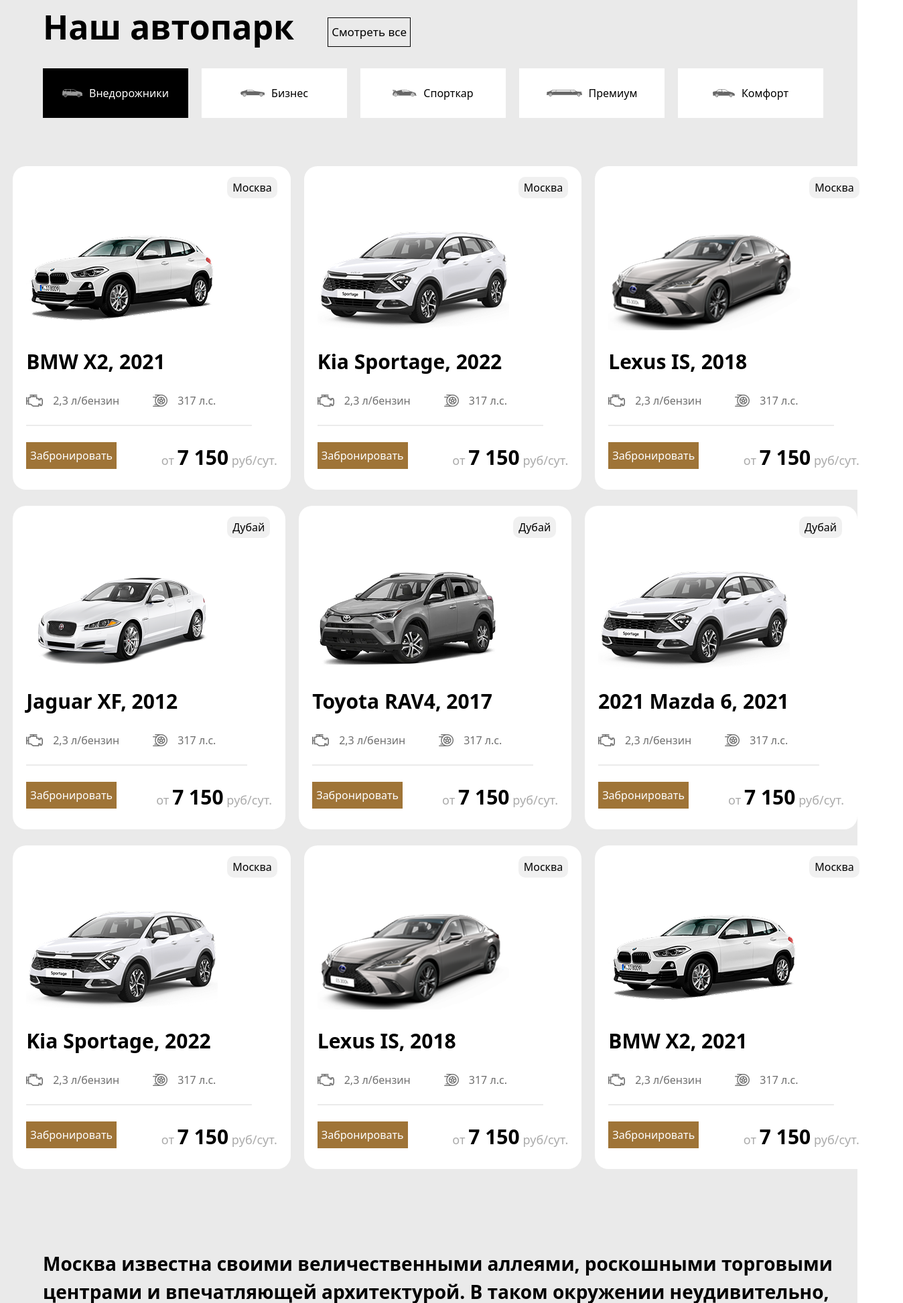
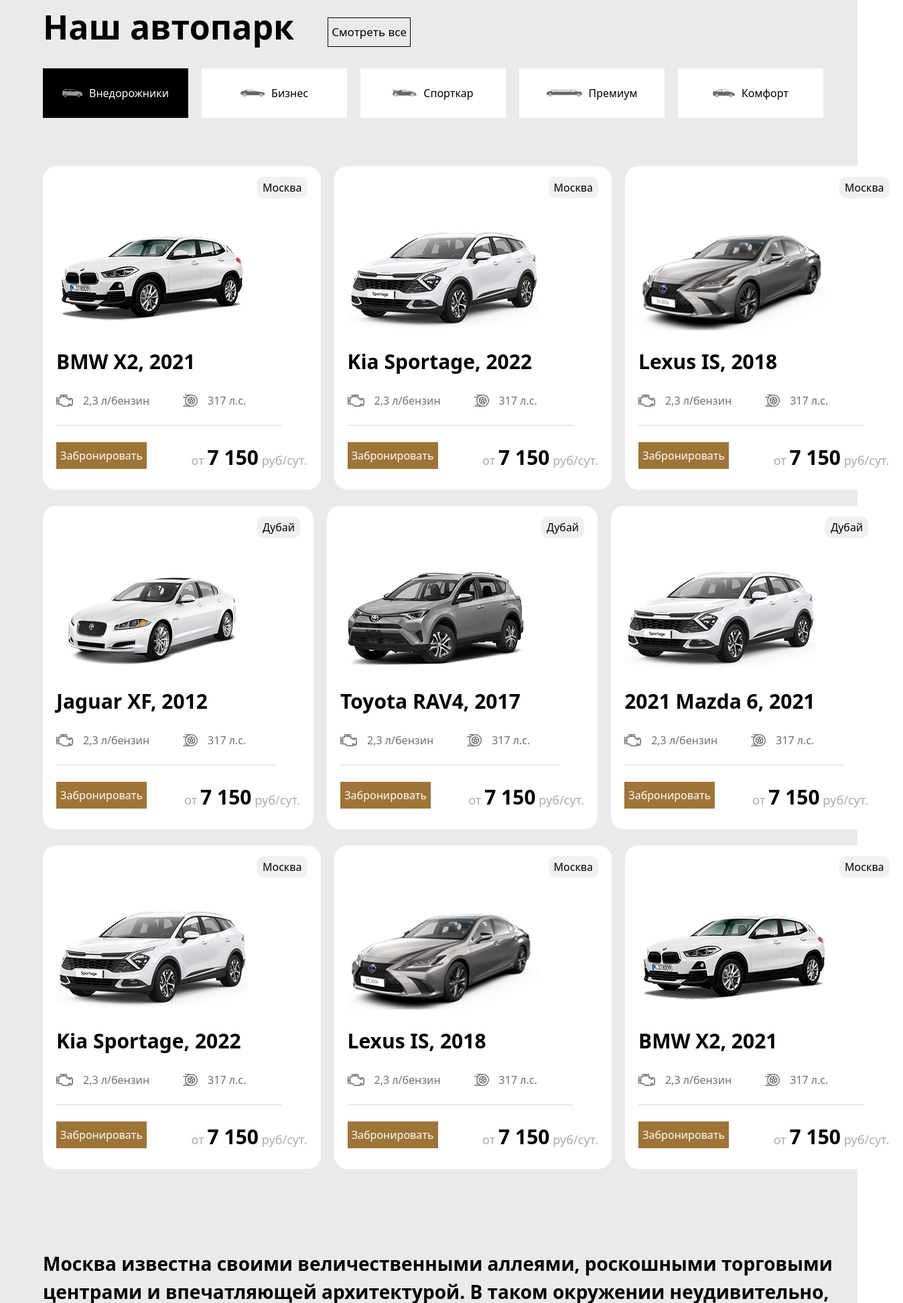
Before and after one commit to MrZIIXP/Exam_project, a website: page index.html in a window 1280 px wide. Shown: the part 1163-3108 px from the top of the page at 67% size, 1348 px wide, since content can reach past the window. Drawn offline with Linux system fonts and the light colour scheme; a web font is replaced by a local one.

Commit message:
Full Created Exam project

```diff
--- a/index.html
+++ b/index.html
@@ -131,7 +131,7 @@
         <button class="text-[black] bg-[white] w-[217px] h-[74px] flex items-center justify-center gap-[10px] hover:bg-[grey] hover:text-[black] md:hidden"><img src="./img/c5.png " alt="">Комфорт</button>
       </div>
       <br><br><br>
-      <div class="flex ml-[1.5%] gap-[20px] md:flex-col">
+      <div class="flex mx-[5%] gap-[20px] md:flex-col">
       <div class="bg-[white] w-[424px] h-[483px] p-[20px] rounded-[20px]">
         <span class="py-[5px] px-[8px] bg-[#F0F0F0] rounded-[10px] ml-[300px]">Москва</span>
         <br><br><br>
@@ -209,7 +209,7 @@
       </div>
       </div>
       <br>
-      <div class="flex ml-[1.5%] gap-[20px] md:flex-col">
+      <div class="flex mx-[5%] gap-[20px] md:flex-col">
         <div class="bg-[white] w-[424px] h-[483px] p-[20px] rounded-[20px]">
           <span class="py-[5px] px-[8px] bg-[#F0F0F0] rounded-[10px] ml-[300px]">Дубай</span>
           <br><br><br>
@@ -287,7 +287,7 @@
         </div>
         </div>
         <br>
-        <div class="flex ml-[1.5%] gap-[20px] md:flex-col">
+        <div class="flex mx-[5%] gap-[20px] md:flex-col">
           <div class="bg-[white] w-[424px] h-[483px] p-[20px] rounded-[20px]">
             <span class="py-[5px] px-[8px] bg-[#F0F0F0] rounded-[10px] ml-[300px]">Москва</span>
             <br><br><br>
@@ -381,7 +381,7 @@
     <img src="./photo/бг.png" alt="" class="w-[98%] m-auto text-center md:w-[100%] md:h-[850px]">
 
 
-    <div class="w-[100%] flex justify-evenly items-center absolute bottom-40  text-white md:flex-wrap md:h-auto md:place-content-center md:place-items-center md:absolute top-[230px] md:left-8">
+    <div class="w-[100%] flex justify-evenly items-center absolute top-[3500px] md:top-[7150px]  text-white md:flex-wrap md:h-auto md:place-content-center md:place-items-center md:left-8">
         <div>
             <h1 class="text-3xl my-6 md:text-xs	">Арендовать авто прямо сейчас!</h1>
             <p>Dizrental в Москве предлагает широкий выбор <br> моделей от ведущих производителей, таких как
```
Also changed, not shown: src/output.css.
